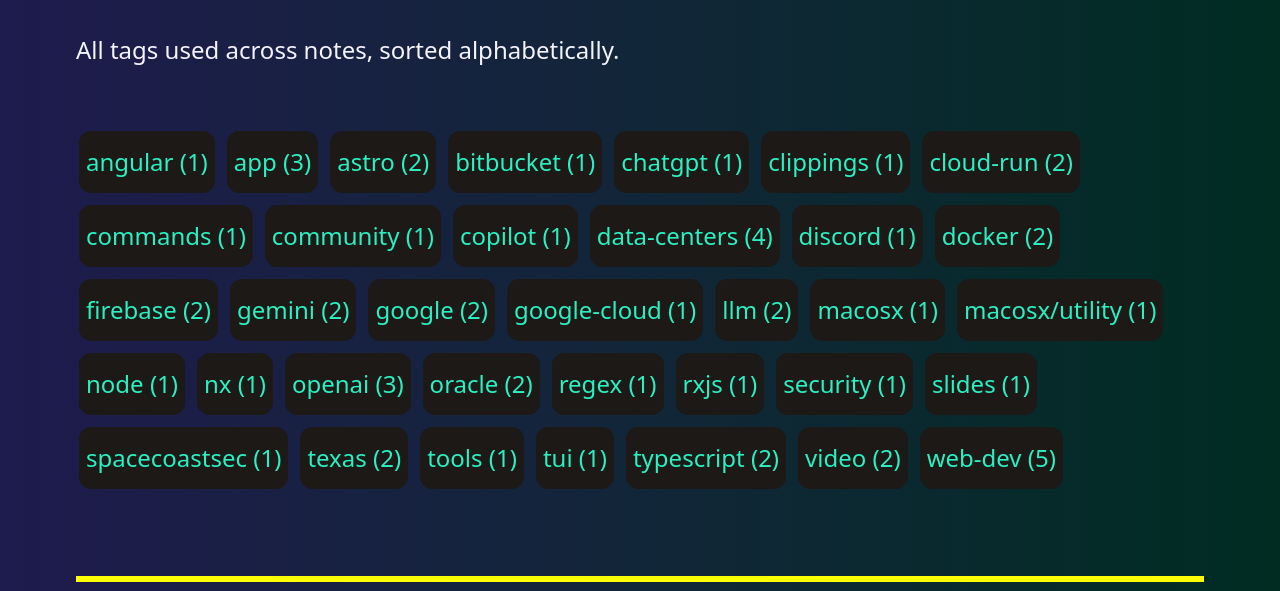
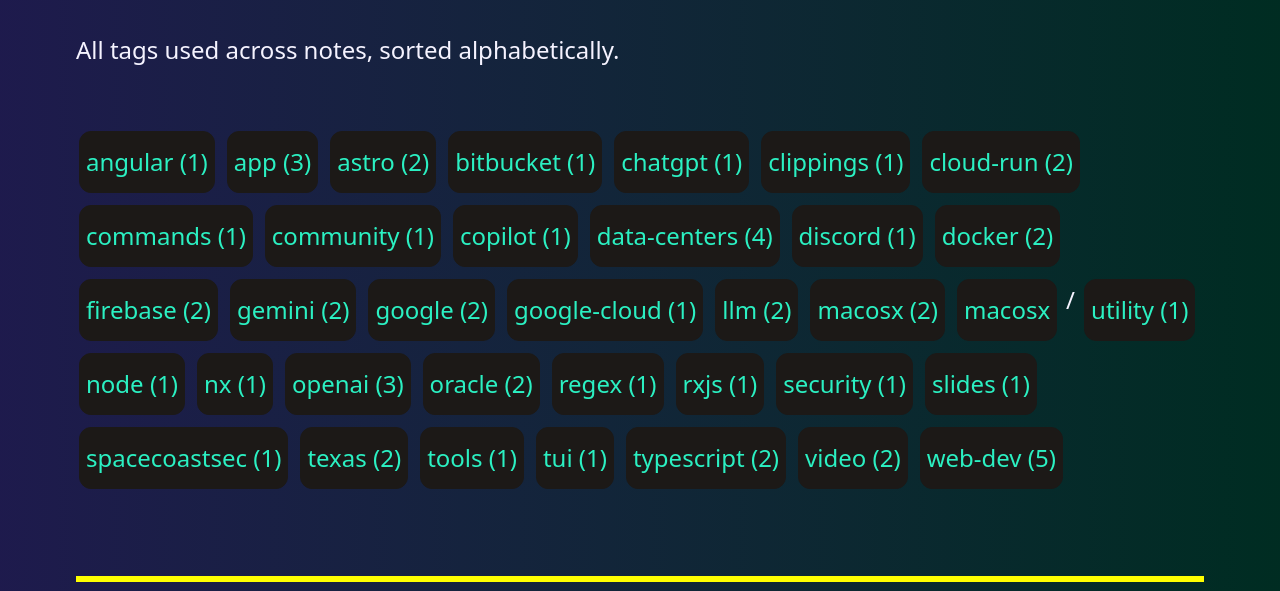
Before and after one commit to gildotdev/gil.dev, an Astro site: page /tags in a window 1280 px wide. Shown: the part 170-761 px from the top of the page. Built offline with nearby package versions, Linux system fonts and the light colour scheme; Astro itself is replaced by a stand-in of ours.

Commit message:
Refactor tag handling and introduce hierarchical tag support

```diff
--- a/src/components/Tag.astro
+++ b/src/components/Tag.astro
@@ -1,6 +1,10 @@
 ---
-const { tag, i, href } = Astro.props;
-const resolvedHref = href ?? `/tags/${tag}`;
+import { getTagHref, getTagPathHierarchy } from "../lib/tags.ts";
+
+const { tag, count, href } = Astro.props;
+const tagPaths = getTagPathHierarchy(tag);
+const segments = tag.split("/").filter(Boolean);
+const isHierarchical = segments.length > 1;
 ---
 
 <style>
@@ -22,4 +26,23 @@
     text-decoration: none !important;
   }
 </style>
-<a href={resolvedHref} class={`tag`}>{tag}</a>
+{
+  !isHierarchical && (
+    <a href={href ?? getTagHref(tag)} class="tag">
+      {tag}
+      {count ? ` (${count})` : ""}
+    </a>
+  )
+}
+{
+  isHierarchical &&
+    segments.map((segment: string, index: number) => (
+      <Fragment>
+        {index > 0 && "/"}
+        <a href={getTagHref(tagPaths[index])} class="tag">
+          {segment}
+          {count && index === segments.length - 1 ? ` (${count})` : ""}
+        </a>
+      </Fragment>
+    ))
+}
--- /dev/null
+++ b/src/lib/tags.ts
@@ -0,0 +1,23 @@
+export function getTagHref(tag: string) {
+  return `/tags/${tag
+    .split("/")
+    .filter(Boolean)
+    .map((segment) => encodeURIComponent(segment))
+    .join("/")}`;
+}
+
+export function getTagPaths(tags: string[]) {
+  return [...new Set(tags.flatMap(getTagPathHierarchy))].sort((a, b) =>
+    a.localeCompare(b),
+  );
+}
+
+export function tagMatchesPath(tag: string, path: string) {
+  return tag === path || tag.startsWith(`${path}/`);
+}
+
+export function getTagPathHierarchy(tag: string) {
+  const segments = tag.split("/").filter(Boolean);
+
+  return segments.map((_, index) => segments.slice(0, index + 1).join("/"));
+}
--- a/src/pages/tags/[tag].astro
+++ b/src/pages/tags/[...tag].astro
@@ -2,19 +2,23 @@
 import { getCollection } from "astro:content";
 import MainLayout from "../../layouts/MainLayout.astro";
 import { formatPublishDate } from "../../lib/utils.ts";
+import { getTagPaths, tagMatchesPath } from "../../lib/tags.ts";
 import "../../styles/global.css";
 
 export async function getStaticPaths() {
   const notes = await getCollection("notes", ({ data }) => data.draft !== true);
 
-  const allTags = [...new Set(notes.flatMap((note) => note.data.tags ?? []))];
+  const allTags = notes.flatMap((note) => note.data.tags ?? []);
+  const tagPaths = getTagPaths(allTags);
 
-  return allTags.map((tag) => ({
+  return tagPaths.map((tag) => ({
     params: { tag },
     props: {
       tag,
       notes: notes
-        .filter((note) => (note.data.tags ?? []).includes(tag))
+        .filter((note) =>
+          (note.data.tags ?? []).some((noteTag) => tagMatchesPath(noteTag, tag)),
+        )
         .sort(
           (a, b) =>
             new Date(b.data.updated ?? b.data.created).getTime() -
--- a/src/pages/tags/index.astro
+++ b/src/pages/tags/index.astro
@@ -2,31 +2,26 @@
 import { getCollection } from "astro:content";
 import MainLayout from "../../layouts/MainLayout.astro";
 import Tag from "../../components/Tag.astro";
+import { getTagPaths, tagMatchesPath } from "../../lib/tags.ts";
 import "../../styles/global.css";
 
 const notes = await getCollection("notes", ({ data }) => data.draft !== true);
 
-const tagCounts = notes.reduce(
-  (acc, note) => {
-    for (const tag of note.data.tags ?? []) {
-      acc[tag] = (acc[tag] ?? 0) + 1;
-    }
-    return acc;
-  },
-  {} as Record<string, number>,
-);
-
-const sortedTags = Object.entries(tagCounts).sort(([a], [b]) =>
-  a.localeCompare(b),
-);
+const tagPaths = getTagPaths(notes.flatMap((note) => note.data.tags ?? []));
+const tagsWithCounts = tagPaths.map((tag) => ({
+  tag,
+  count: notes.filter((note) =>
+    (note.data.tags ?? []).some((noteTag) => tagMatchesPath(noteTag, tag)),
+  ).length,
+}));
 ---
 
 <MainLayout title="Tags">
   <p>All tags used across notes, sorted alphabetically.</p>
   <div class="flex flex-wrap gap-1">
     {
-      sortedTags.map(([tag, count]) => (
-        <Tag tag={`${tag} (${count})`} href={`/tags/${tag}`} i={0} />
+      tagsWithCounts.map(({ tag, count }) => (
+        <Tag tag={tag} count={count} />
       ))
     }
   </div>
```
